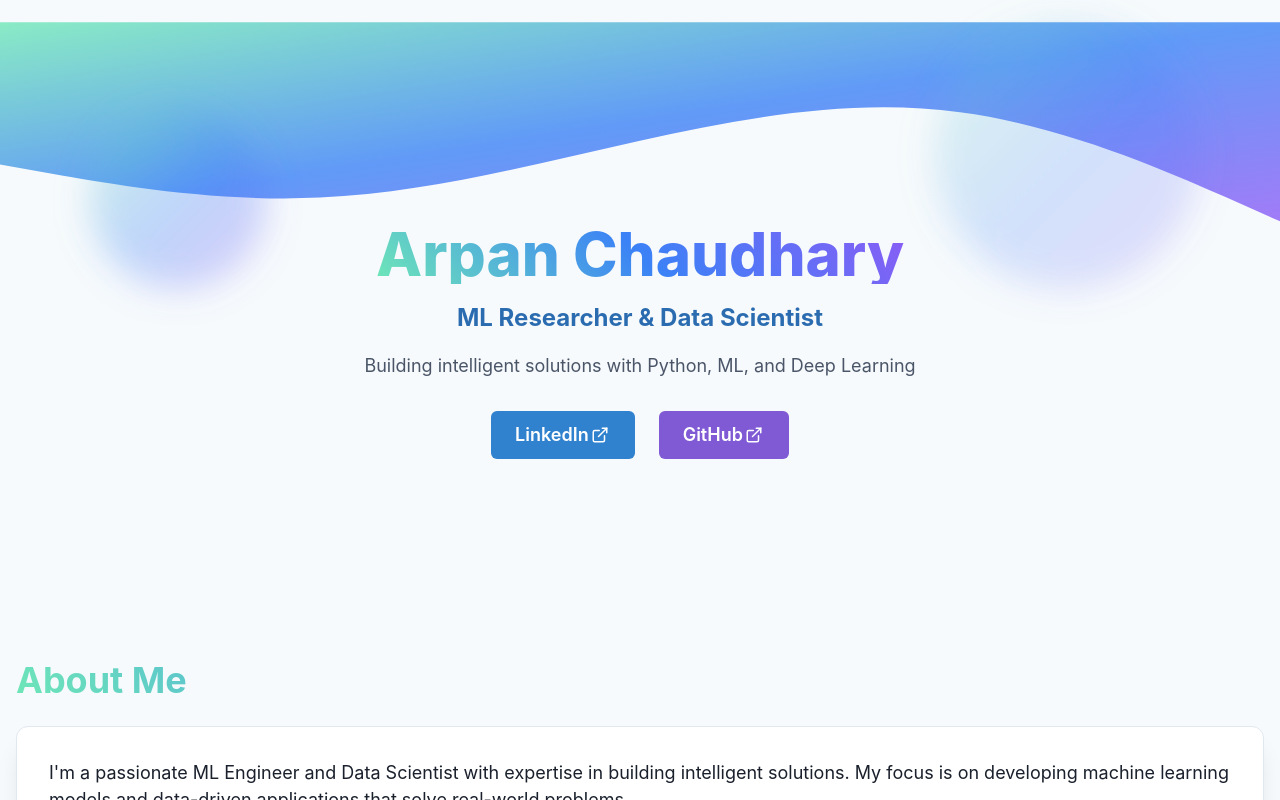
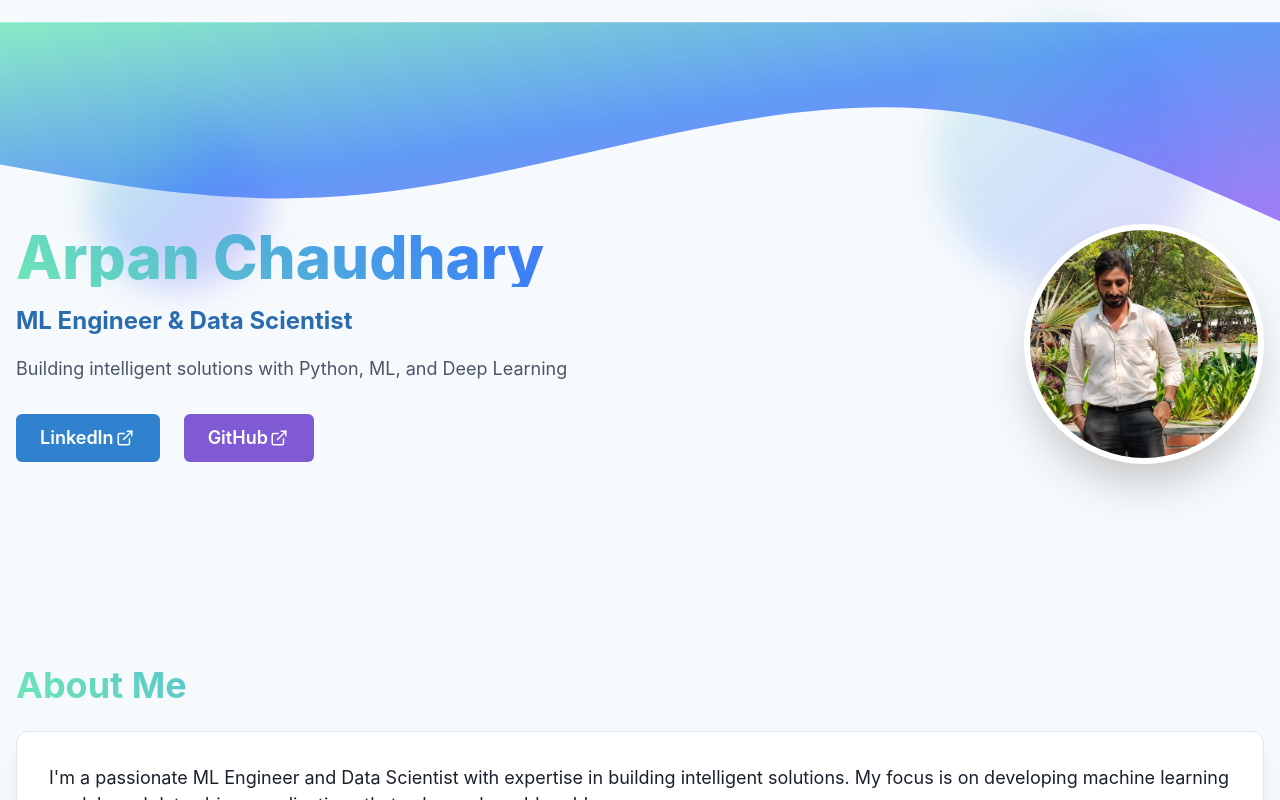
Before and after one commit to ArpanChaudhary/ArpanChaudhary, a React (Vite) app: page / in a window 1280 px wide. Shown: the top 800 px of the page. Built offline with nearby package versions, Linux system fonts and the light colour scheme; no server answers.

Commit message:
Update hero section with profile image

```diff
--- a/src/App.tsx
+++ b/src/App.tsx
@@ -131,25 +131,28 @@ const App: React.FC = () => {
         {HERO_BG}
         <Container maxW="container.xl" position="relative" zIndex={1} pt={24} pb={16}>
           <MotionFlex
-            direction="column"
+            direction={{ base: 'column', md: 'row' }}
             align="center"
-            justify="center"
-            textAlign="center"
+            justify="space-between"
+            textAlign={{ base: 'center', md: 'left' }}
             initial={{ opacity: 0, y: 20 }}
             animate={{ opacity: 1, y: 0 }}
             transition={{ duration: 0.5, delay: 0.2 }}
             pt={32}
+            gap={12}
           >
+            {/* Left: Name and Info */}
+            <Box flex="1">
               <Heading as="h1" size="3xl" fontWeight="extrabold" style={gradientText}>
                 Arpan Chaudhary
               </Heading>
               <Text fontSize="2xl" color="blue.600" mt={4} fontWeight="bold">
-              ML Researcher & Data Scientist
+                ML Engineer & Data Scientist
               </Text>
               <Text fontSize="lg" color="gray.600" mt={4}>
                 Building intelligent solutions with Python, ML, and Deep Learning
               </Text>
-            <HStack mt={8} spacing={6}>
+              <HStack mt={8} spacing={6} justify={{ base: 'center', md: 'flex-start' }}>
                 <Button
                   as={Link}
                   href="https://www.linkedin.com/in/arpan-chaudhary-4a0b9b272/"
@@ -173,6 +176,21 @@ const App: React.FC = () => {
                   GitHub <ExternalLinkIcon mx="2px" />
                 </Button>
               </HStack>
+            </Box>
+            {/* Right: Profile Image */}
+            <Box flexShrink={0} mt={{ base: 8, md: 0 }}>
+              <Box
+                as="img"
+                src="/profile.jpg"
+                alt="Arpan Chaudhary profile"
+                borderRadius="full"
+                boxSize={{ base: '180px', md: '240px' }}
+                objectFit="cover"
+                boxShadow="2xl"
+                border="6px solid white"
+                bg="gray.200"
+              />
+            </Box>
           </MotionFlex>
         </Container>
       </MotionBox>
```
Also changed, not shown: public/profile.jpg (added). Lines whose indentation alone changed are shown as unchanged.
